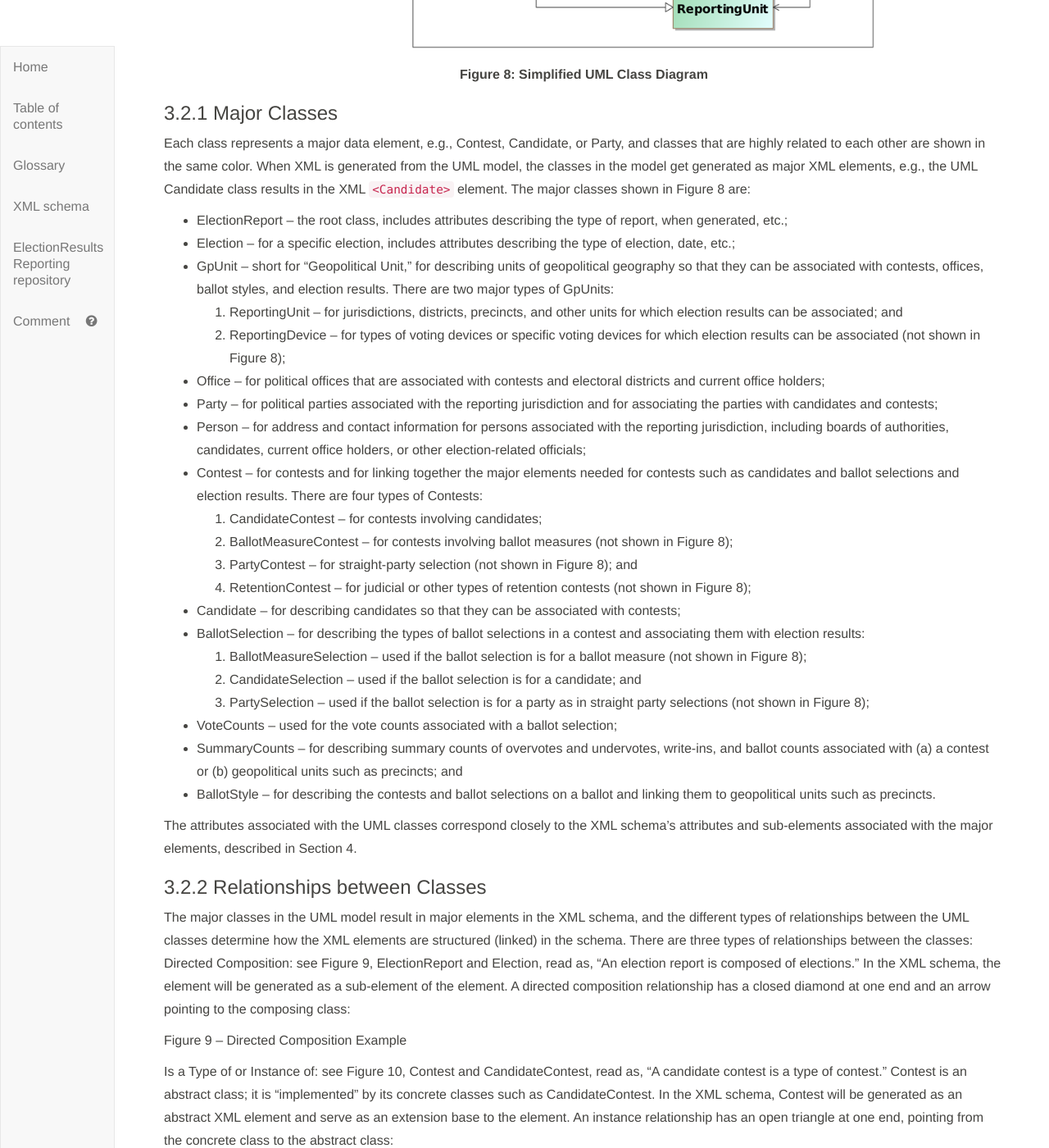
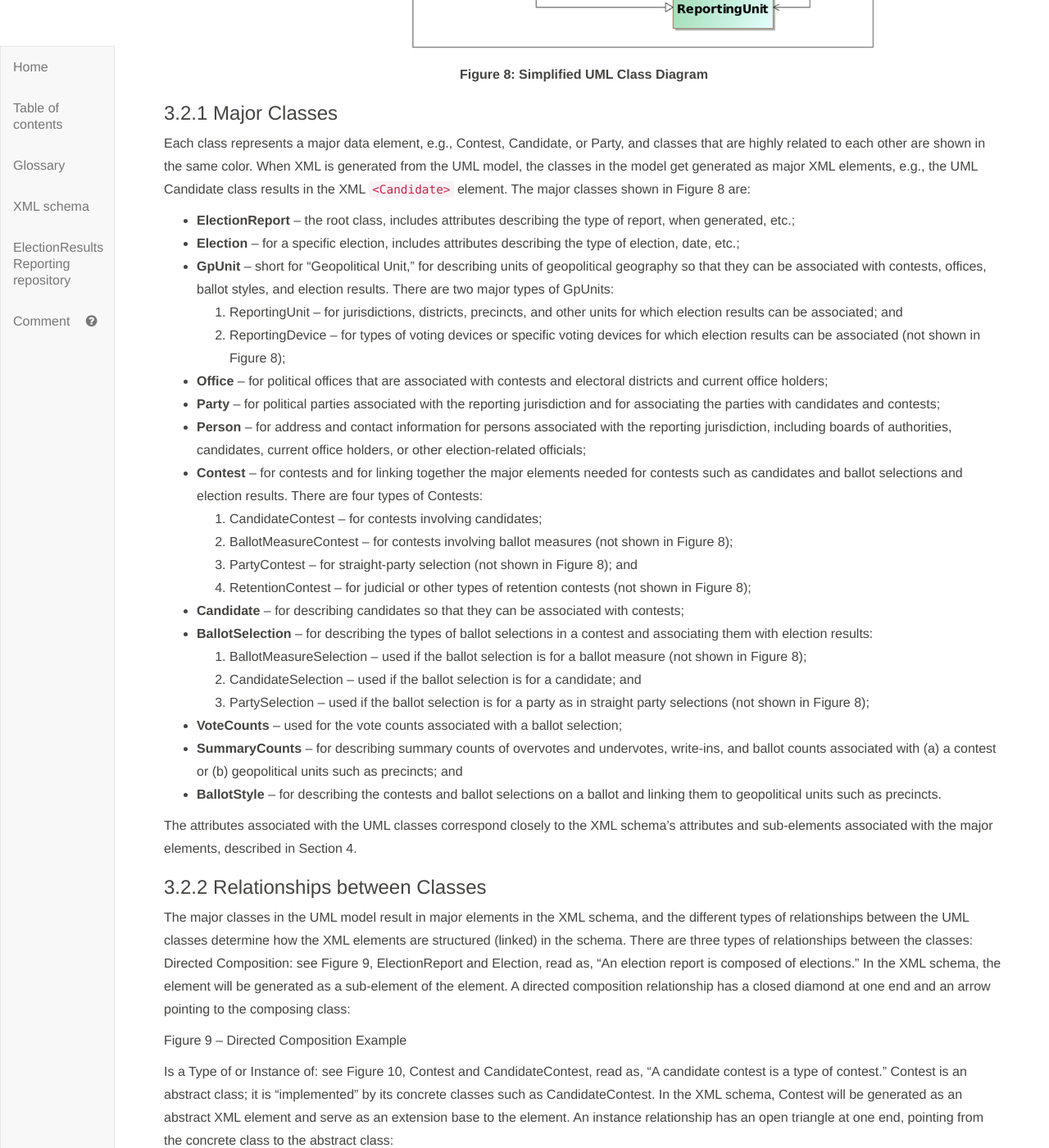
Before and after one commit to usnistgov/ElectionResultsReporting, a Jekyll site: the page built from index.md, in a window 1280 px wide and 1400 px high, scrolled down 16687 px. Shown: the whole window at 82% size. Built offline with Jekyll 4.4.1, drawn with Linux system fonts in a browser that asks for light colours; our own code applies the rules of GitHub Pages for plain Markdown files.

```diff
--- a/index.md
+++ b/index.md
@@ -415,27 +415,27 @@ Figure 8 shows a high-level view of the class diagram, minus its attributes and
 ### 3.2.1	Major Classes
 Each class represents a major data element, e.g., Contest, Candidate, or Party, and classes that are highly related to each other are shown in the same color.  When XML is generated from the UML model, the classes in the model get generated as major XML elements, e.g., the UML Candidate class results in the XML `<Candidate>` element.  The major classes shown in Figure 8 are:
 
-*	ElectionReport – the root class, includes attributes describing the type of report, when generated, etc.;
-*	Election – for a specific election, includes attributes describing the type of election, date, etc.;
-*	GpUnit – short for “Geopolitical Unit,” for describing units of geopolitical geography so that they can be associated with contests, offices, ballot styles, and election results.  There are two major types of GpUnits:
+* **ElectionReport** – the root class, includes attributes describing the type of report, when generated, etc.;
+* **Election** – for a specific election, includes attributes describing the type of election, date, etc.;
+* **GpUnit** – short for “Geopolitical Unit,” for describing units of geopolitical geography so that they can be associated with contests, offices, ballot styles, and election results.  There are two major types of GpUnits:
   1.	ReportingUnit – for jurisdictions, districts, precincts, and other units for which election results can be associated; and
   2.	ReportingDevice – for types of voting devices or specific voting devices for which election results can be associated (not shown in Figure 8);
-*	Office – for political offices that are associated with contests and electoral districts and current office holders;
-*	Party – for political parties associated with the reporting jurisdiction and for associating the parties with candidates and contests;
-*	Person – for address and contact information for persons associated with the reporting jurisdiction, including boards of authorities, candidates, current office holders, or other election-related officials;
-*	Contest – for contests and for linking together the major elements needed for contests such as candidates and ballot selections and election results. There are four types of Contests:
+* **Office** – for political offices that are associated with contests and electoral districts and current office holders;
+* **Party** – for political parties associated with the reporting jurisdiction and for associating the parties with candidates and contests;
+* **Person** – for address and contact information for persons associated with the reporting jurisdiction, including boards of authorities, candidates, current office holders, or other election-related officials;
+* **Contest** – for contests and for linking together the major elements needed for contests such as candidates and ballot selections and election results. There are four types of Contests:
   1.	CandidateContest – for contests involving candidates;
   2.	BallotMeasureContest – for contests involving ballot measures (not shown in Figure 8);
   3.	PartyContest – for straight-party selection (not shown in Figure 8); and
   4.	RetentionContest – for judicial or other types of retention contests (not shown in Figure 8);
-*	Candidate – for describing candidates so that they can be associated with contests;
-*	BallotSelection – for describing the types of ballot selections in a contest and associating them with election results:
+* **Candidate** – for describing candidates so that they can be associated with contests;
+* **BallotSelection** – for describing the types of ballot selections in a contest and associating them with election results:
   1.	BallotMeasureSelection – used if the ballot selection is for a ballot measure (not shown in Figure 8);
   2.	CandidateSelection – used if the ballot selection is for a candidate; and
   3.	PartySelection – used if the ballot selection is for a party as in straight party selections (not shown in Figure 8);
-*	VoteCounts – used for the vote counts associated with a ballot selection;
-*	SummaryCounts – for describing summary counts of overvotes and undervotes, write-ins, and ballot counts associated with (a) a contest or (b) geopolitical units such as precincts; and
-*	BallotStyle – for describing the contests and ballot selections on a ballot and linking them to geopolitical units such as precincts.
+* **VoteCounts** – used for the vote counts associated with a ballot selection;
+* **SummaryCounts** – for describing summary counts of overvotes and undervotes, write-ins, and ballot counts associated with (a) a contest or (b) geopolitical units such as precincts; and
+* **BallotStyle** – for describing the contests and ballot selections on a ballot and linking them to geopolitical units such as precincts.
 
 The attributes associated with the UML classes correspond closely to the XML schema’s attributes and sub-elements associated with the major elements, described in Section 4.
 
```
